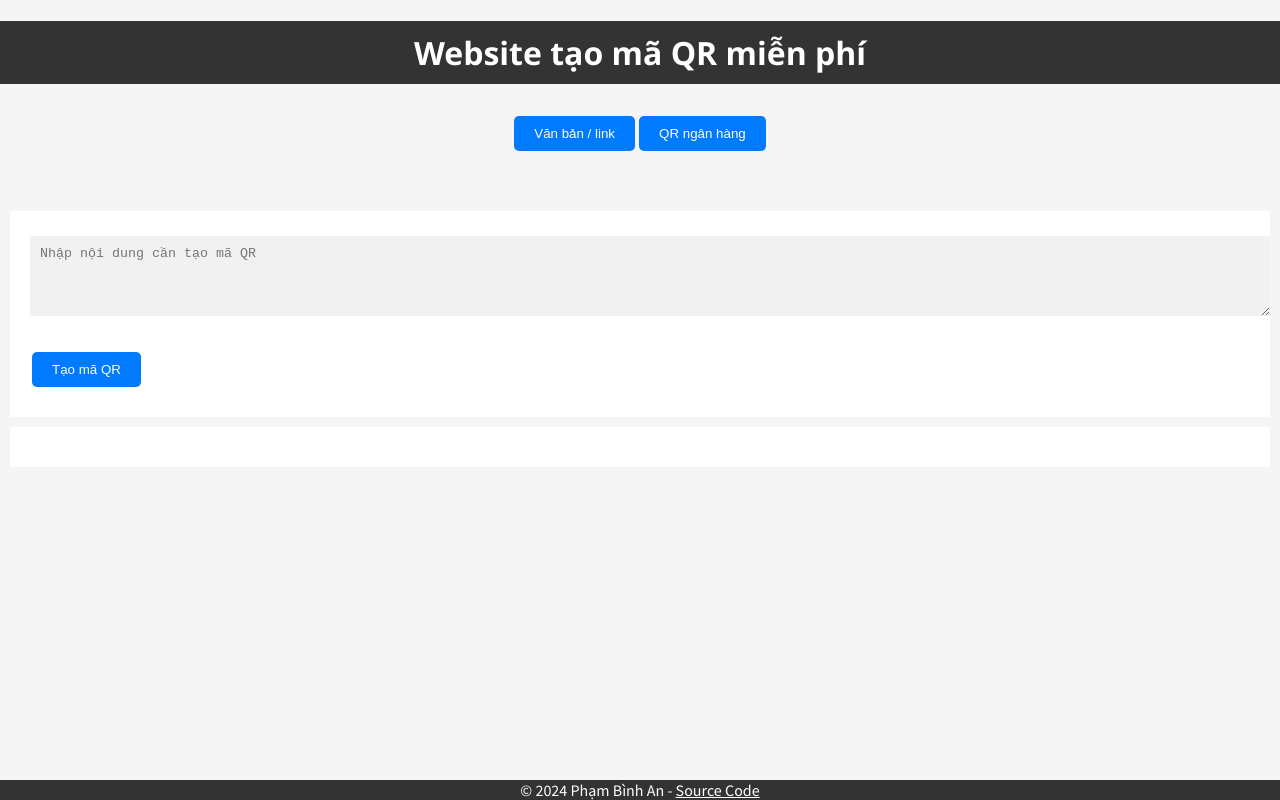
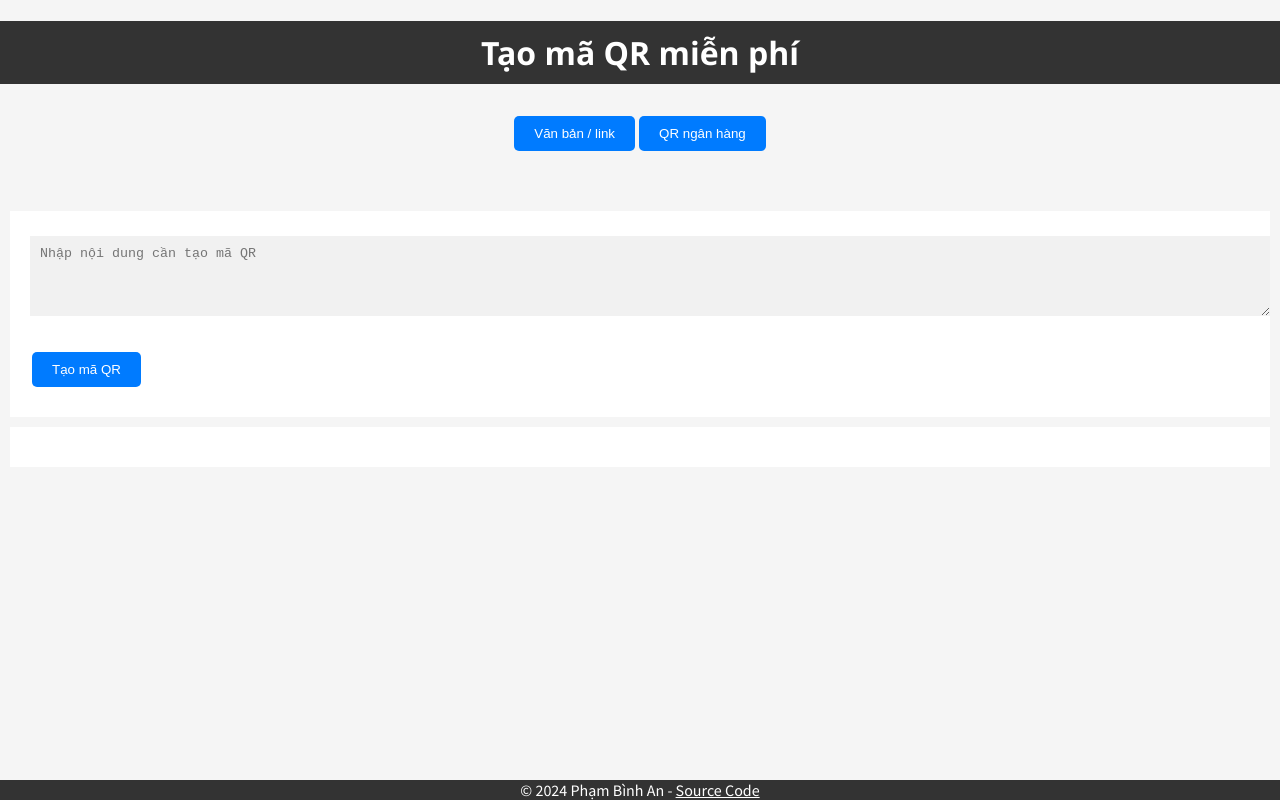
Before and after one commit to brianhuster/my-qr, a plain HTML site: page index.html in a window 1280 px wide. Drawn offline with Linux system fonts and the light colour scheme; no server answers.

Commit message:
Update index.html

```diff
--- a/index.html
+++ b/index.html
@@ -6,7 +6,7 @@
         <script type="text/javascript" src="main.js"></script>
         <link href='https://fonts.googleapis.com/css?family=Source Sans Pro' rel='stylesheet'>
         <link rel="stylesheet" href="style.css">
-        <h1>Website tạo mã QR miễn phí</h1>
+        <h1>Tạo mã QR miễn phí</h1>
 	</head>
 
 	<body onload="getAllBanks()">
```
